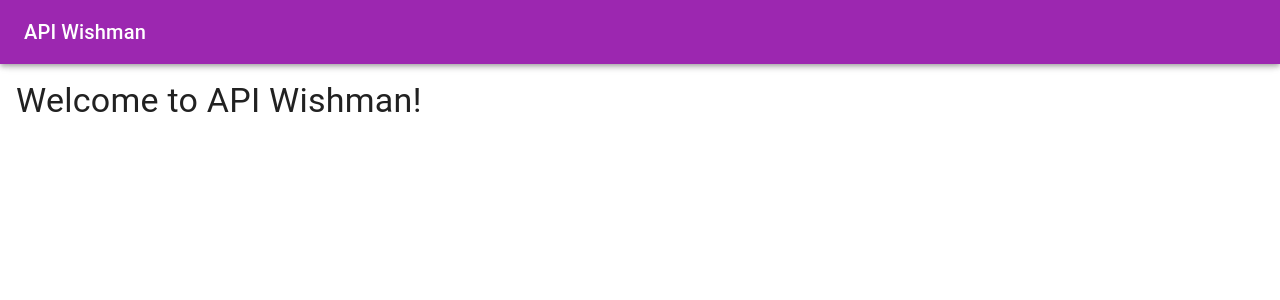
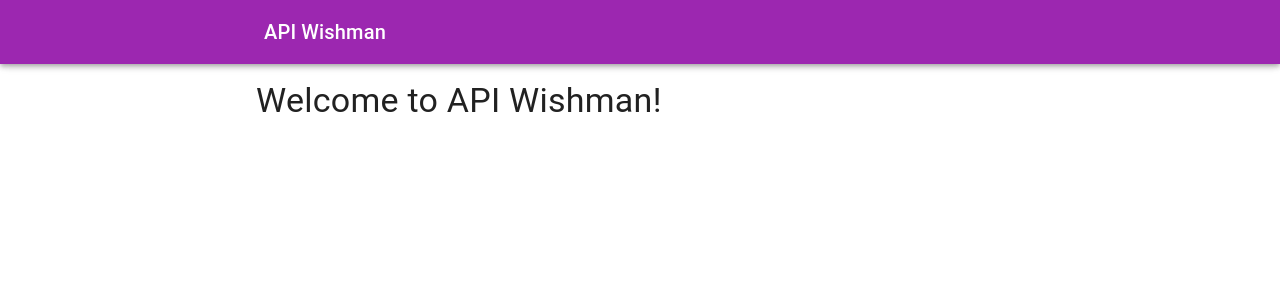
Before and after one commit to WinDogsXP/api-wishman-next, a Next.js app: page / in a window 1280 px wide. Shown: the top 300 px of the page. Built offline with nearby package versions, Linux system fonts and the light colour scheme.

Commit message:
Max width for layout

```diff
--- a/src/components/BaseLayout/index.tsx
+++ b/src/components/BaseLayout/index.tsx
@@ -4,8 +4,6 @@ import {
   AppBar,
   Box,
   CssBaseline,
-  IconButton,
-  PaletteMode,
   Theme,
   ThemeProvider,
   Toolbar,
@@ -13,8 +11,7 @@ import {
   createTheme,
   useMediaQuery,
 } from "@mui/material";
-import { useEffect, useMemo, useState } from "react";
-import Cookies from "js-cookie";
+import { useMemo } from "react";
 
 export default function BaseLayout({
   children,
@@ -37,16 +34,25 @@ export default function BaseLayout({
     });
   }, [prefersDarkMode]);
 
+  const maxPageWidth = "800px";
+
   return (
     <ThemeProvider theme={theme}>
       <AppBar position="fixed">
-        <Toolbar>
+        <Toolbar
+          sx={{
+            margin: "0 auto",
+            flexGrow: 1,
+            width: "100%",
+            maxWidth: maxPageWidth,
+          }}
+        >
           <Typography variant="h6" component="div" sx={{ flexGrow: 1 }}>
             API Wishman
           </Typography>
         </Toolbar>
       </AppBar>
-      <Box sx={{ p: 2 }}>
+      <Box sx={{ p: 2, margin: "0 auto", maxWidth: maxPageWidth }}>
         <Toolbar />
         <CssBaseline />
         {children}
```
